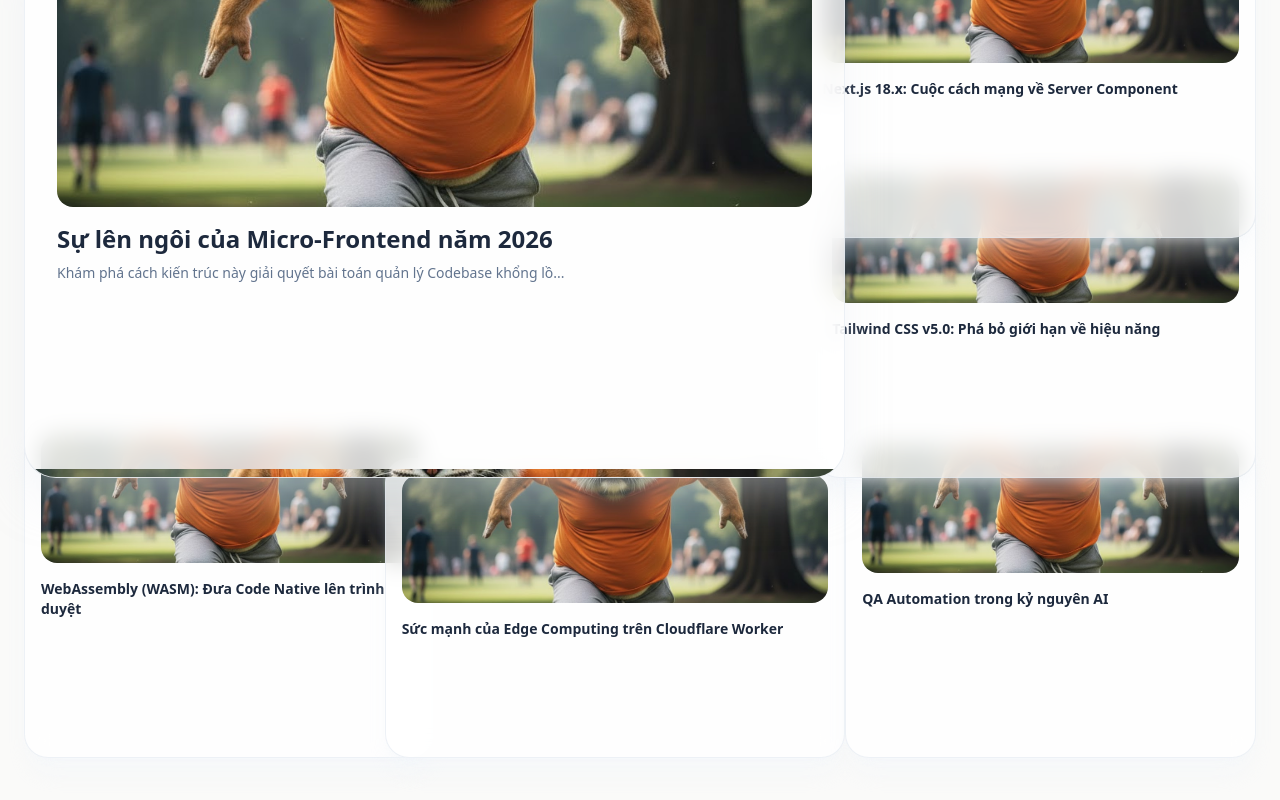
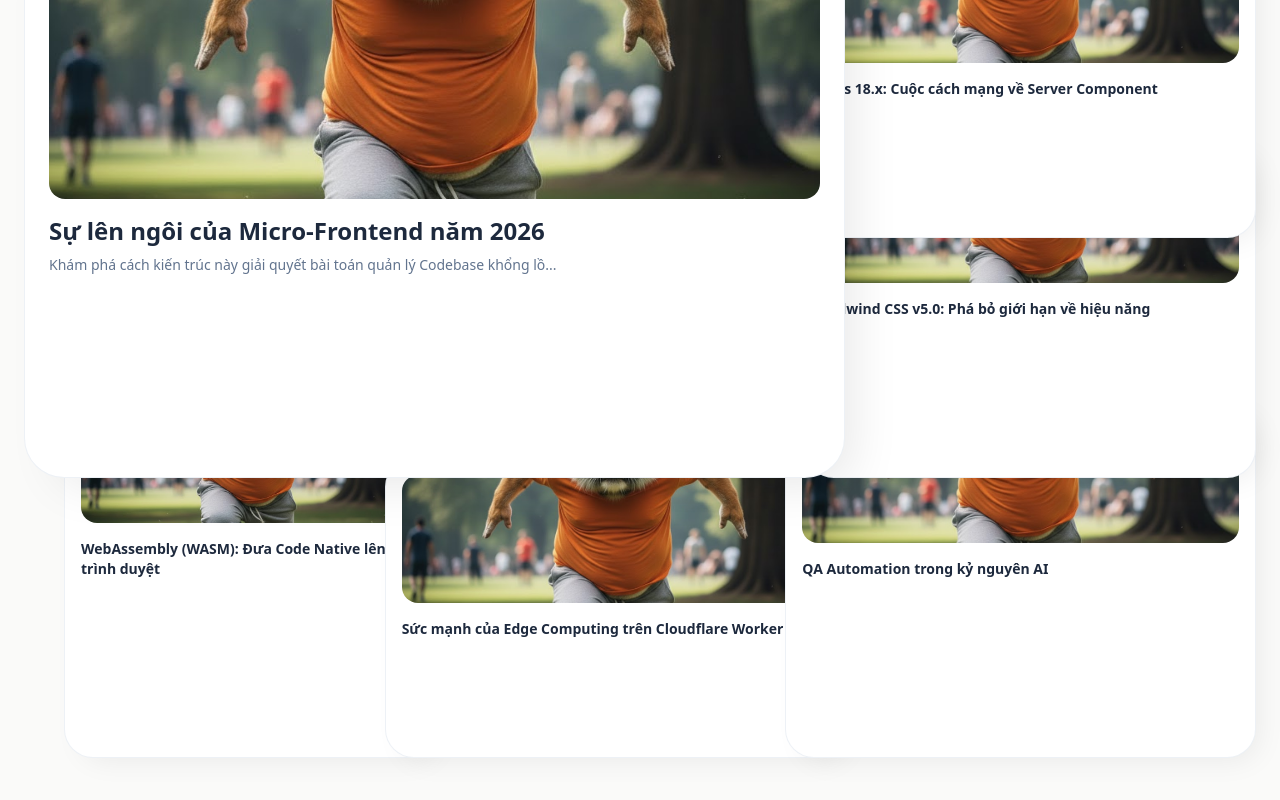
Before and after one commit to tuanpa00180/Fatcat, a Next.js app: page /blog/tech-2026 in a window 1280 px wide. Shown: the part 338-1138 px from the top of the page. Built offline with nearby package versions, Linux system fonts and the light colour scheme.

Commit message:
Fix: Fix the clock wise on tech-2026 main page 13th times - a4 upper to a5

```diff
--- a/src/app/blog/tech-2026/page.tsx
+++ b/src/app/blog/tech-2026/page.tsx
@@ -63,11 +63,11 @@ const PostCard = ({
   return (
     <Link
 href={`/blog/${post.id}`}
-      className={`group block relative bg-white/80 backdrop-blur-md border border-slate-200/60 overflow-hidden transition-all duration-500
-        hover:-translate-y-2 hover:bg-white
+      className={`group block relative bg-white border border-slate-200/60 overflow-hidden transition-all duration-500
+        hover:shadow-2xl hover:-translate-y-1
         ${isFeatured
-          ? 'rounded-[2rem] shadow-2xl shadow-slate-200/50 p-2'
-          : 'rounded-[1.5rem] shadow-xl shadow-slate-100/40'
+          ? 'rounded-[2.5rem] shadow-[20px_20px_50px_-15px_rgba(0,0,0,0.1)]'
+          : 'rounded-[1.8rem] shadow-[10px_10px_30px_-10px_rgba(0,0,0,0.08)]'
         }
         w-full h-full`}
     >
--- a/src/app/globals.css
+++ b/src/app/globals.css
@@ -12,45 +12,58 @@
     gap: 0;
   }
 
-  /* Hệ thống Layer mềm mại */
+  /* CHIẾN THUẬT GỐI ĐẦU MỚI: Feat > a1 > a2 > a3 > a4 > a5 */
+
   .layer-feat {
     grid-area: feat;
-    z-index: 60;
+    z-index: 100; /* Luôn là tâm điểm trên cùng */
   }
 
   .layer-1 {
     grid-area: a1;
-    z-index: 50;
-    margin-left: -40px;
+    z-index: 90;
+    margin-left: -60px; /* Chui dưới Featured */
     margin-bottom: -40px;
   }
 
   .layer-2 {
     grid-area: a2;
-    z-index: 40;
-    margin-top: -40px;
-    margin-left: -30px;
+    z-index: 80;
+    margin-top: -60px;   /* Chui dưới a1 */
+    margin-left: -40px;  /* Chui dưới Featured */
   }
 
   .layer-3 {
     grid-area: a3;
-    z-index: 30;
-    margin-top: -50px;
+    z-index: 70;
+    margin-top: -80px;   /* Chui dưới a2 */
+    margin-left: -30px;  /* BẮT ĐẦU CHUẨN BỊ ĐỂ ĐÈ LÊN a4 */
   }
 
-  /* FIX: a4 gối lên a3 và chuẩn bị đè lên a5 */
+  /* FIX: a3 gối lên a4 */
   .layer-4 {
     grid-area: a4;
-    z-index: 20;
-    margin-left: -50px; /* Đè sang trái, gối lên a5 */
+    z-index: 60;
+    /* Để a3 (bên phải) đè lên a4 (bên trái), a3 cần margin-left âm.
+       Hoặc ta dùng margin-right âm cho a4 để nó chui dưới a3.
+       Cách Senior nhất: Dùng margin-left âm cho a3 và đảm bảo z-index a3 > a4 */
+    margin-left: -50px; /* a4 chui dưới chân của Featured hoặc lấn sang a5 */
     margin-top: -20px;
   }
 
-  /* a5 nằm dưới cùng, bị cả Feat và a4 đè lên */
+  /* layer-3 cần cập nhật để đè lên layer-4 */
+  .layer-3 {
+    grid-area: a3;
+    z-index: 70;
+    margin-top: -80px;
+    margin-left: -60px; /* ÉP a3 ĐÈ LÊN a4 */
+  }
+
   .layer-5 {
     grid-area: a5;
-    z-index: 10;
-    margin-top: -60px; /* Chui dưới chân Featured */
+    z-index: 50;
+    margin-top: -100px; /* Chui dưới Featured */
+    margin-left: 40px;  /* Chui dưới a4 */
   }
 }
 
```
